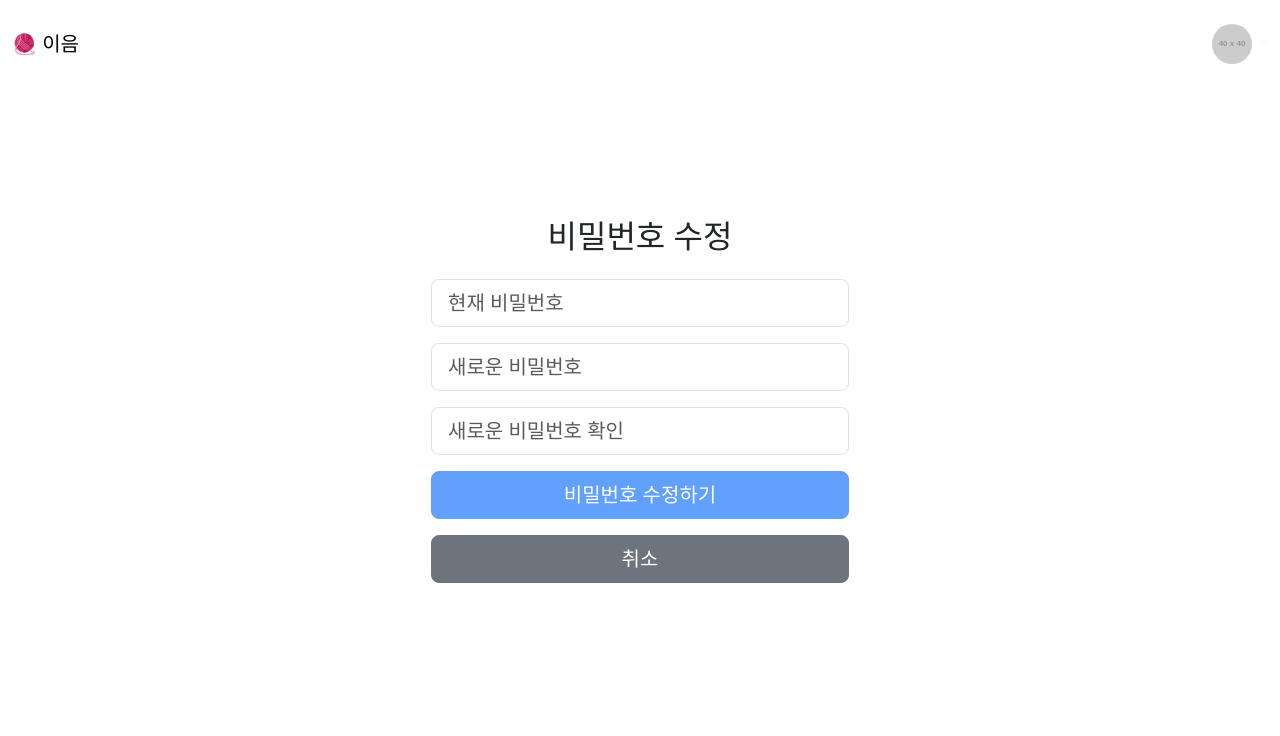
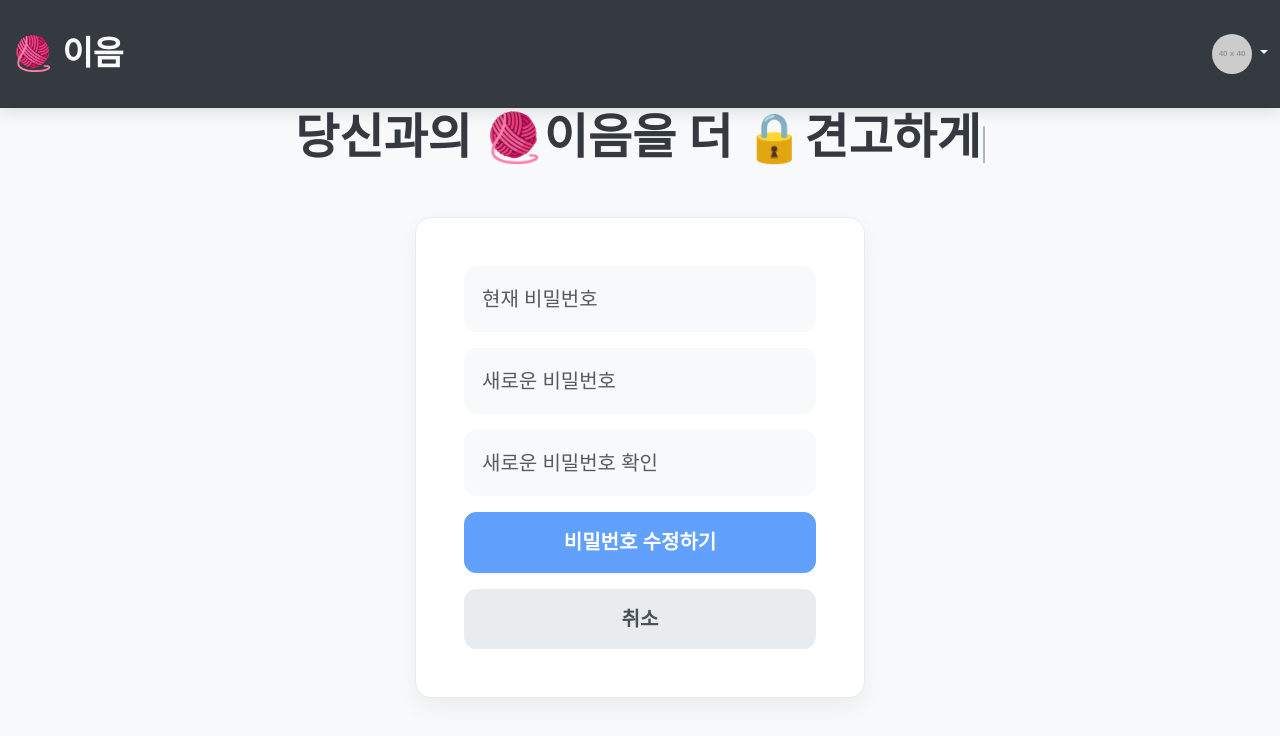
Before and after one commit to 100-hours-a-week/3-howard-ha-community-fe, a website built with Vite: page pages/edit-password.html in a window 1280 px wide. Built offline with nearby package versions, Linux system fonts and the light colour scheme; no server answers; placeholder pictures from the web are drawn by us.

Commit message:
style: 비밀번호 수정 페이지 디자인 개선

```diff
--- /dev/null
+++ b/pages/css/edit-password.css
@@ -0,0 +1,72 @@
+/* 1. 기본 배경 */
+body {
+    background-color: #f8f9fa;
+}
+
+/* 2. 표준 '카드' 폼 스타일 */
+#edit-password-form {
+    /* 인라인 스타일(450px)과 p-3를 CSS로 덮어쓰기 */
+    max-width: 450px !important;
+
+    background-color: #ffffff;
+    border-radius: 1rem;
+    padding: 3rem !important; /* p-3보다 넉넉하게 */
+    box-shadow: 0 10px 25px rgba(0, 0, 0, 0.05);
+    border: 1px solid #e9ecef;
+}
+
+/* 3. 표준 입력창 스타일 */
+#edit-password-form .form-control-lg {
+    border-radius: 0.75rem;
+    padding-top: 1rem;
+    padding-bottom: 1rem;
+    background-color: #f8f9fa;
+    border: 2px solid #f8f9fa;
+}
+
+/* 4. 표준 입력창 포커스 */
+#edit-password-form .form-control-lg:focus {
+    background-color: #fff;
+    border-color: #86b7fe;
+    box-shadow: 0 0 0 0.25rem rgba(13, 110, 253, 0.25);
+}
+
+/* 5. 표준 버튼 스타일 */
+#edit-password-form .btn-lg {
+    border-radius: 0.75rem;
+    padding-top: 0.9rem;
+    padding-bottom: 0.9rem;
+    font-weight: 600;
+}
+
+/* 6. 표준 보조 버튼 (취소) */
+#edit-password-form .btn-secondary {
+    background-color: #e9ecef;
+    border-color: #e9ecef;
+    color: #495057;
+}
+#edit-password-form .btn-secondary:hover {
+    background-color: #dee2e6;
+    border-color: #dee2e6;
+}
+
+/* 7. 상단 타이핑 스타일 텍스트 */
+#header-text {
+    font-family: 'Nanum Gothic', serif;
+    font-size: 3rem;
+    font-weight: 700;
+    color: #343a40;
+
+    margin-bottom: 2.5rem;
+    text-align: center;
+    position: relative;
+    z-index: 2;
+}
+
+/* 8. TypeIt 커서 스타일 (커서 크기 조정) */
+#header-text .ti-cursor {
+    font-weight: 400;
+    color: #adb5bd;
+    margin-left: 4px;
+    font-size: 2.5rem;
+}
--- a/pages/edit-password.html
+++ b/pages/edit-password.html
@@ -3,19 +3,24 @@
 <head>
     <meta charset="UTF-8">
     <meta name="viewport" content="width=device-width, initial-scale=1">
-    <title>Grow Together! | 카카오테크 부트캠프</title>
+    <title>이음 - 당신의 일상이 우리의 이야기가 될 때</title>
     <script type="module" src="/src/header/header.js"></script>
     <link href="https://cdn.jsdelivr.net/npm/bootstrap@5.3.8/dist/css/bootstrap.min.css" rel="stylesheet">
+    <link href="/pages/css/edit-password.css" rel="stylesheet">
+    <link href="/pages/css/header.css" rel="stylesheet">
+    <link rel="preconnect" href="https://fonts.googleapis.com">
+    <link rel="preconnect" href="https://fonts.gstatic.com" crossorigin>
+    <link href="https://fonts.googleapis.com/css2?family=Nanum+Myeongjo:wght@700&display=swap" rel="stylesheet">
+    <script src="https://unpkg.com/typeit@8.7.1/dist/index.umd.js"></script>
 </head>
 <body>
     <!-- 헤더 -->
     <div data-include="/pages/components/header.html"></div>
 
     <!-- 비밀번호 수정 폼 -->
-    <div class="d-flex justify-content-center align-items-center vh-100">
+    <div class="d-flex justify-content-center align-items-center vh-100 flex-column">
+        <div id="header-text"></div>
         <form id="edit-password-form" style="width: 100%; max-width: 450px;" class="p-3">
-            <h1 class="h2 mb-4 text-center">비밀번호 수정</h1>
-
             <!-- 기존 비밀번호 -->
             <div class="mb-3">
                 <input type="password" class="form-control form-control-lg" id="currentPassword" placeholder="현재 비밀번호" required>
--- a/src/edit/edit-password.js
+++ b/src/edit/edit-password.js
@@ -7,6 +7,13 @@ document.addEventListener('DOMContentLoaded', () => {
     const editPasswordButton = document.getElementById('edit-password-button');
     const currentPasswordInput = document.getElementById('currentPassword');
     const newPasswordInput = document.getElementById('newPassword');
+
+    new TypeIt("#header-text", {
+        speed: 50,
+        startDelay: 900,
+    })
+        .type('당신과의 🧶이음을 더 🔒견고하게', { delay: 200 })
+        .go();
 
     // 비밀번호 수정 폼 제출
     editPasswordForm.addEventListener('submit', async (event) => {
```
Also changed, not shown: pages/edit-user-info.html (+1 -1 lines).
